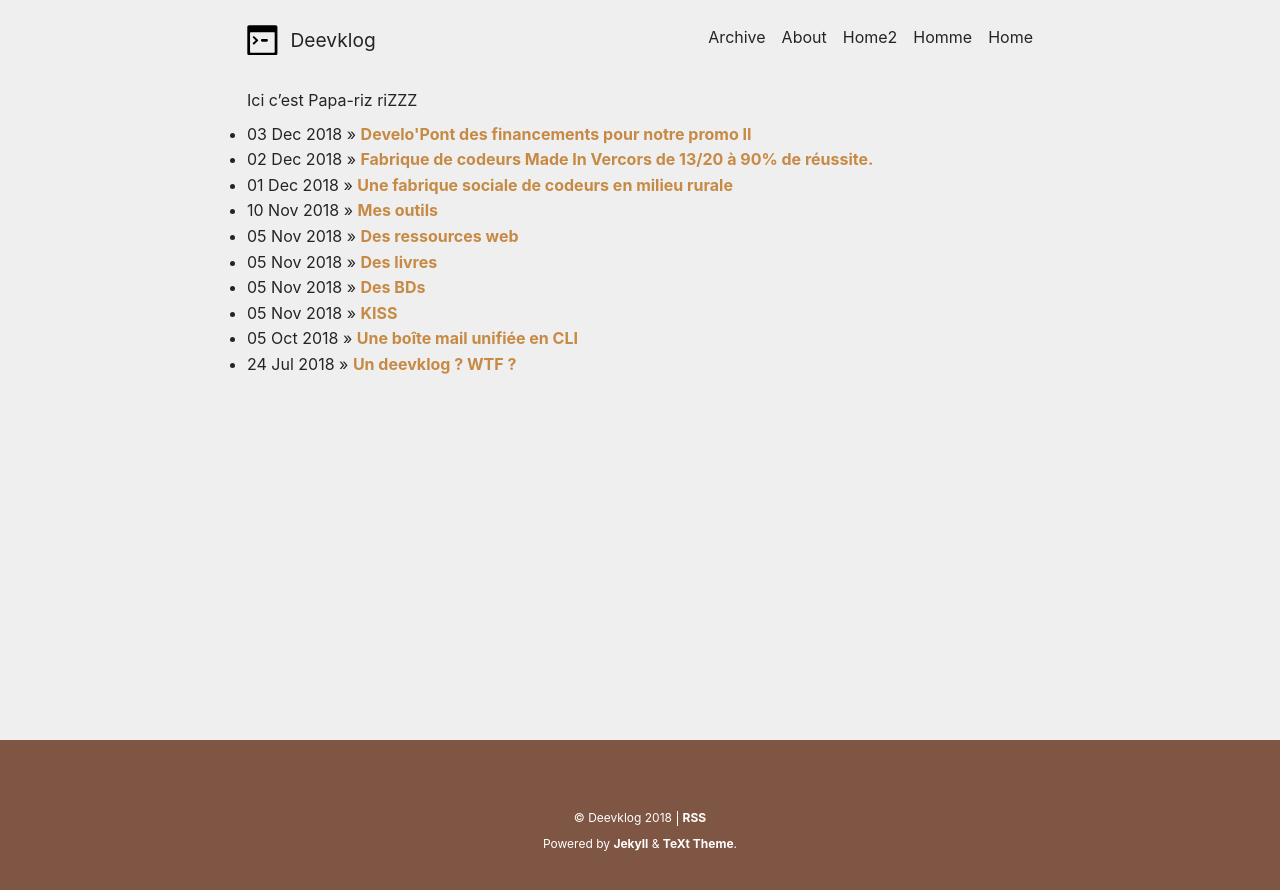
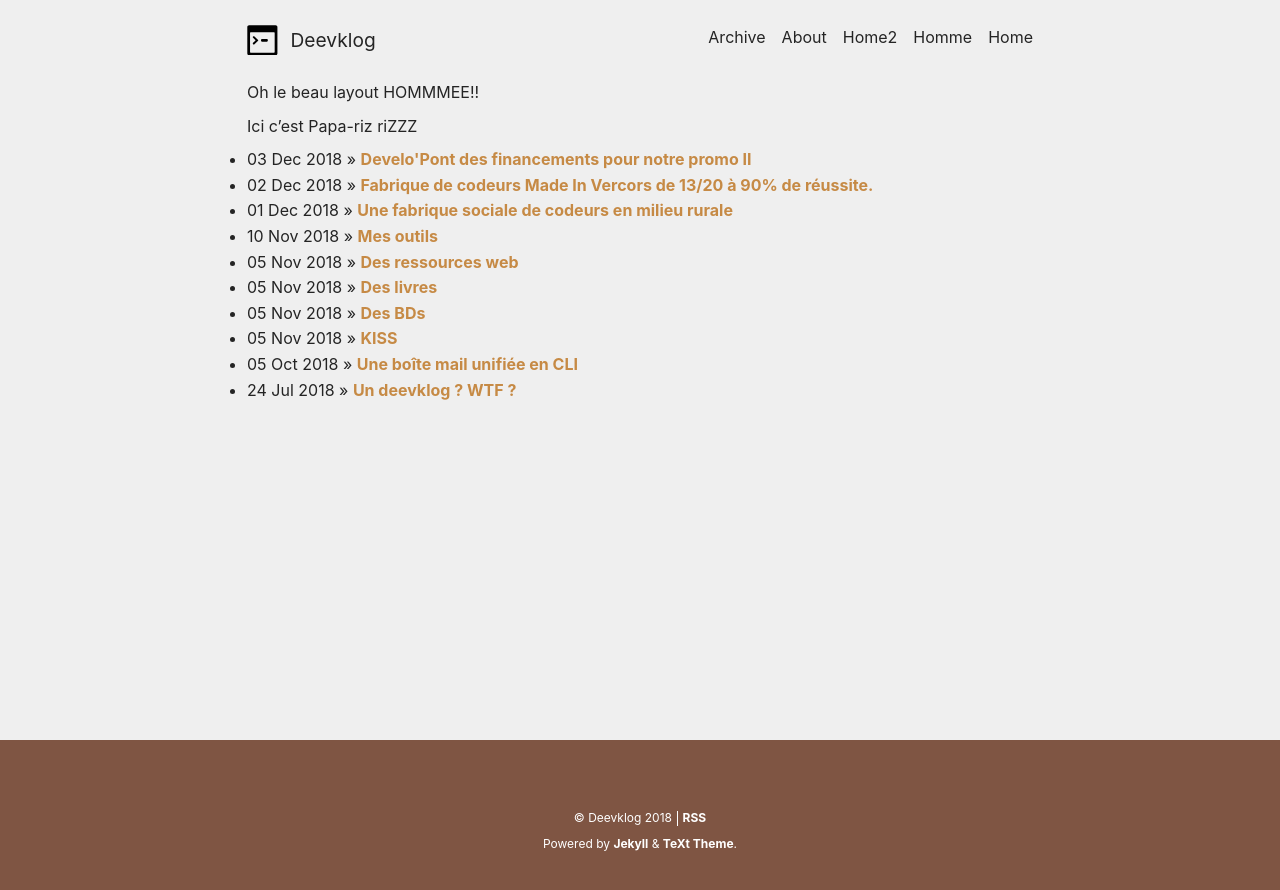
Before and after one commit to psic/psic.github.io, a Jekyll site: the page built from index.md, in a window 1280 px wide. Shown: the top 890 px of the page. Built offline with Jekyll 4.4.1, drawn with Linux system fonts in a browser that asks for light colours; nearby versions of some CDN libraries.

Commit message:
add stuff

```diff
--- a/_layouts/home.html
+++ b/_layouts/home.html
@@ -8,6 +8,8 @@ titles:
 show_title: false
 ---
 <div class="layout--home">
+
+		Oh le beau layout HOMMMEE!!
 
   <div class="post-list">
     {%- for post in paginator.posts -%}
```
